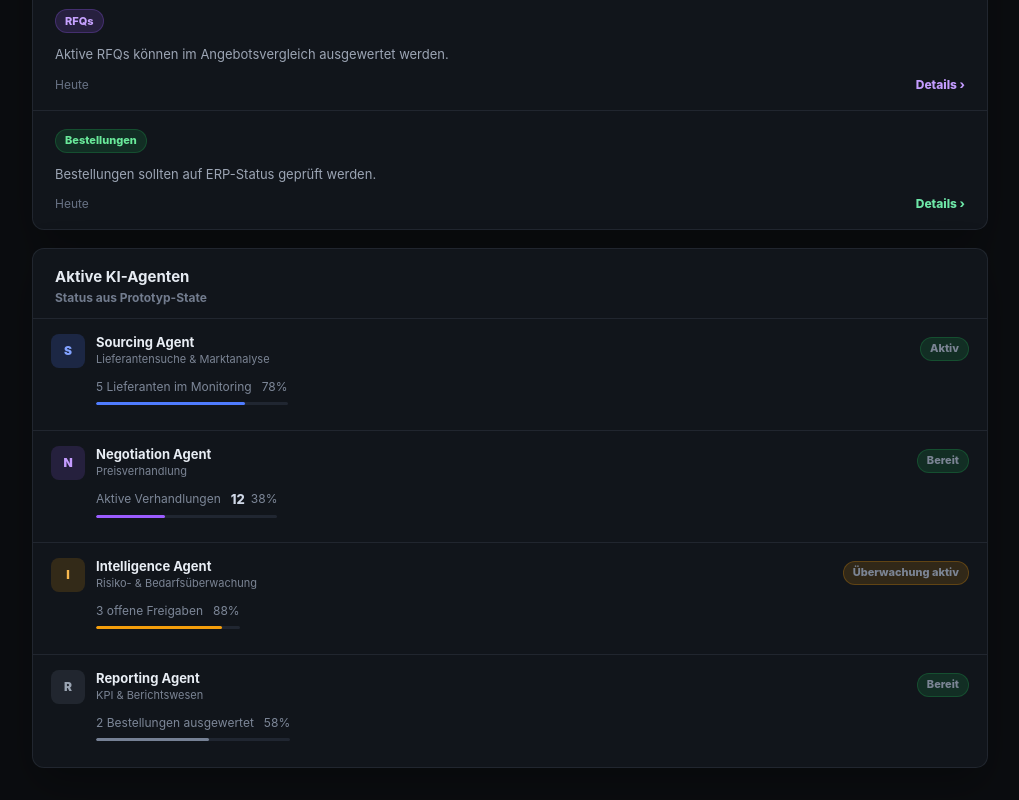
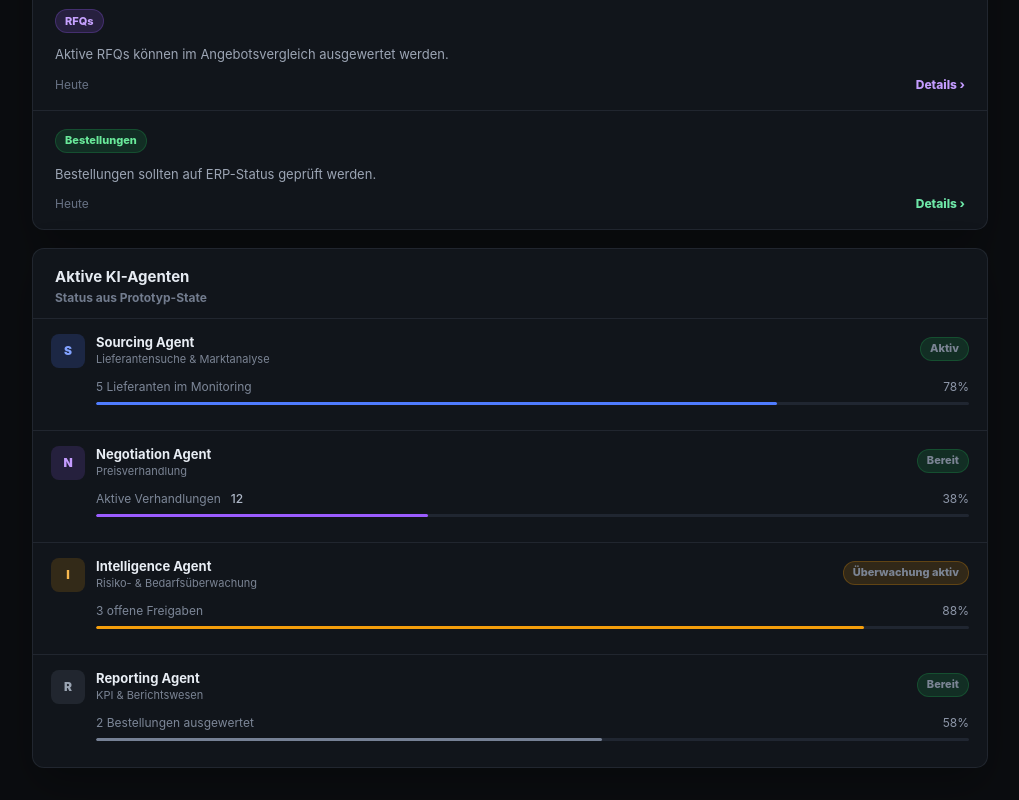
Before and after one commit to Jonasbrother299/ITP_B2B_Agent, a React (Vite) app: page /#/dashboard in a window 1280 px wide. Shown: the part 2155-2955 px from the top of the page, without its empty margins (260-1279 px from the left). Built offline with nearby package versions, Linux system fonts and the light colour scheme.

Commit message:
Update UX

```diff
--- a/src/components/cards/AgentCard.jsx
+++ b/src/components/cards/AgentCard.jsx
@@ -17,11 +17,11 @@ function AgentCard({ agent }) {
         </div>
         <p>{agent.task}</p>
         <div className="agent-card__progress">
-          <span>{agent.detail}</span>
-          <span className="agent-card__progress-value">
-            {agent.progressValue ? <strong>{agent.progressValue}</strong> : null}
-            <em>{agent.progressMeta || `${agent.progress}%`}</em>
+          <span className="agent-card__progress-label">
+            {agent.detail}
+            {agent.progressValue ? <span>{agent.progressValue}</span> : null}
           </span>
+          <span className="agent-card__progress-percent">{agent.progressMeta || `${agent.progress}%`}</span>
           <i>
             <b style={{ width: `${agent.progress}%` }} />
           </i>
--- a/src/styles/04_features/dashboard/_dashboard.scss
+++ b/src/styles/04_features/dashboard/_dashboard.scss
@@ -175,13 +175,6 @@
 
   .agent-card__progress {
     margin-top: 12px;
-    grid-template-columns: auto auto;
-    justify-content: start;
-    column-gap: 10px;
-  }
-
-  .agent-card__progress-value {
-    justify-self: start;
   }
 }
 
@@ -254,24 +247,27 @@
     font-size: 12px;
   }
 
-  .agent-card__progress-value {
+  .agent-card__progress-label {
+    display: inline-flex;
+    align-items: center;
+    min-width: 0;
+    gap: 10px;
+
+    span {
+      color: #aeb7c7;
+      font-size: 12px;
+      font-weight: 500;
+      white-space: nowrap;
+    }
+  }
+
+  .agent-card__progress-percent {
     display: inline-flex;
     align-items: center;
     justify-self: end;
-    gap: 6px;
+    color: #8d96a8;
+    font-size: 12px;
     white-space: nowrap;
-
-    strong {
-      color: #cfd7e6;
-      font-size: 13px;
-      font-weight: 800;
-    }
-
-    em {
-      color: #7d8798;
-      font-size: 12px;
-      font-style: normal;
-    }
   }
 
   i {
```
